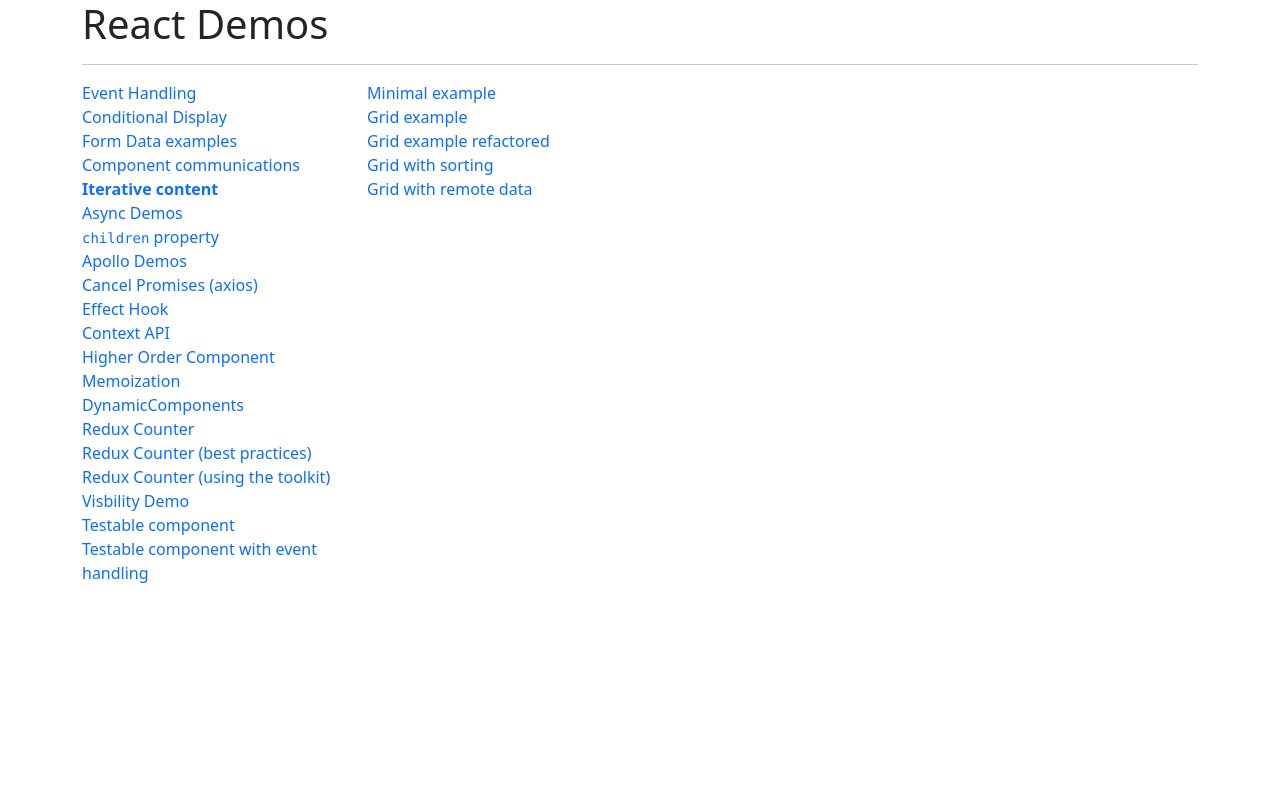
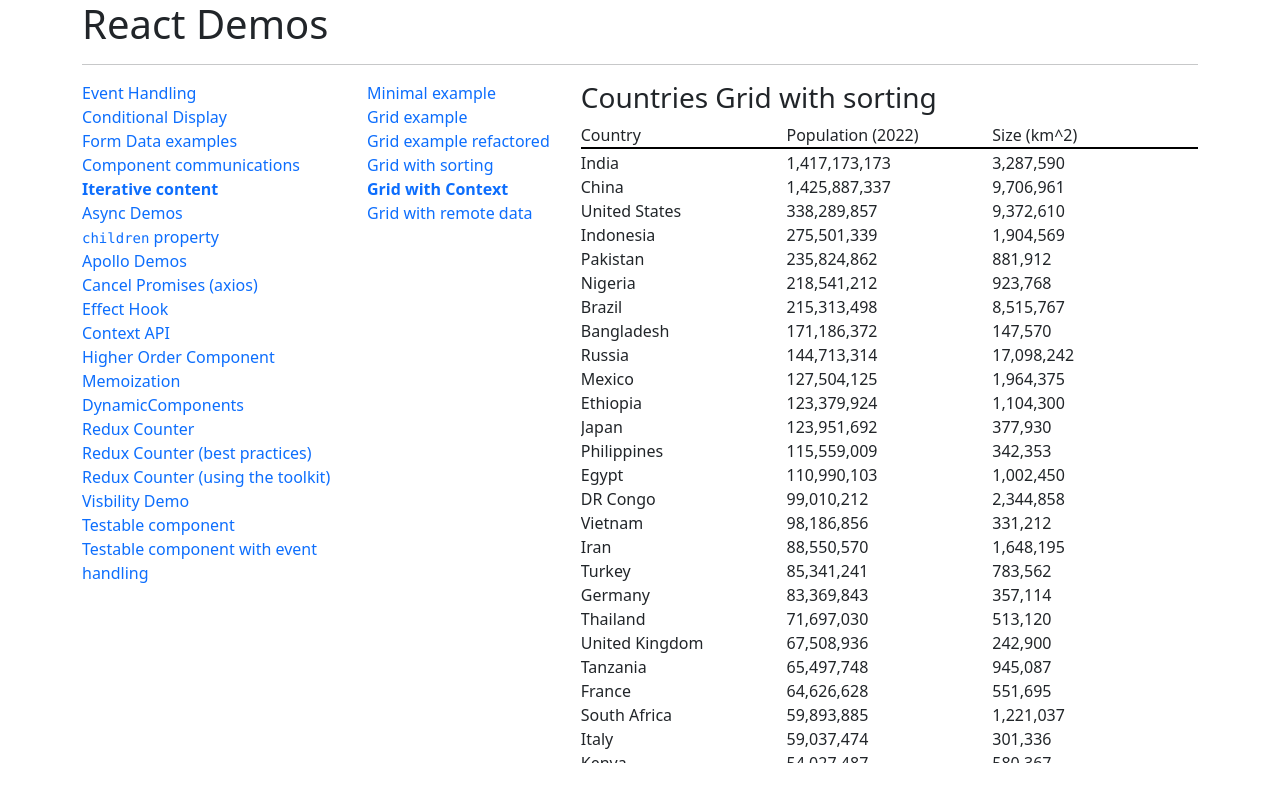
Before and after one commit to speedingplanet/front-end-bootcamp, a React (Vite) app in the folder react-demos/: page /iterative-content/grid-context in a window 1280 px wide. Built offline with nearby package versions, Linux system fonts and the light colour scheme.

Commit message:
Add Context demo

```diff
--- a/react-demos/src/iterative-content/IterativeContentManager.jsx
+++ b/react-demos/src/iterative-content/IterativeContentManager.jsx
@@ -5,6 +5,7 @@ import GridExample from './GridExample';
 import GridRefactored from './grid-refactored/GridRefactored';
 import GridSorted from './grid-sorted/GridSorted';
 import GridRemote from './grid-remote/GridRemote';
+import GridWithContext from './grid-context/GridWithContext';
 
 function IterativeContentManager() {
 	return (
@@ -33,6 +34,11 @@ function IterativeContentManager() {
 							</NavLink>
 						</li>
 						<li>
+							<NavLink to="/iterative-content/grid-context">
+								Grid with Context
+							</NavLink>
+						</li>
+						<li>
 							<NavLink to="/iterative-content/grid-remote">
 								Grid with remote data
 							</NavLink>
@@ -58,6 +64,10 @@ function IterativeContentManager() {
 							element={<GridSorted />}
 						/>
 						<Route
+							path="grid-context"
+							element={<GridWithContext />}
+						/>
+						<Route
 							path="grid-remote"
 							element={<GridRemote />}
 						/>
--- /dev/null
+++ b/react-demos/src/iterative-content/grid-context/GridBodyContext.jsx
@@ -0,0 +1,17 @@
+import React from 'react';
+import GridBodyRow from './GridBodyRowContext';
+
+function GridBody({ countries }) {
+	return (
+		<div className="countries-grid-body">
+			{countries.map((country) => (
+				<GridBodyRow
+					key={country.id}
+					country={country}
+				/>
+			))}
+		</div>
+	);
+}
+
+export default GridBody;
--- /dev/null
+++ b/react-demos/src/iterative-content/grid-context/GridBodyRowContext.jsx
@@ -0,0 +1,20 @@
+import React, { useContext } from 'react';
+import { GridContext } from './grid-context.js';
+
+function GridBodyRow({ country }) {
+	let columns = useContext(GridContext);
+	return (
+		<>
+			{columns.map((column) => {
+				let value = country[column.field];
+				if (column.formatter) {
+					value = column.formatter(value);
+				}
+
+				return <div key={column.field}>{value}</div>;
+			})}
+		</>
+	);
+}
+
+export default GridBodyRow;
--- /dev/null
+++ b/react-demos/src/iterative-content/grid-context/GridHeaderRowContext.jsx
@@ -0,0 +1,26 @@
+import React, { useContext } from 'react';
+import { GridContext } from './grid-context.js';
+import SortIndicator from './SortIndicator';
+
+function GridHeaderRow({ onHeaderClick, sortConfig }) {
+	let columns = useContext(GridContext);
+	return (
+		<div className="countries-grid-head">
+			{columns.map((column) => (
+				<div
+					className="countries-grid-header"
+					key={column.field}
+					onClick={() => onHeaderClick(column.field)}
+				>
+					{column.label}{' '}
+					<SortIndicator
+						sortConfig={sortConfig}
+						field={column.field}
+					/>
+				</div>
+			))}
+		</div>
+	);
+}
+
+export default GridHeaderRow;
--- /dev/null
+++ b/react-demos/src/iterative-content/grid-context/GridWithContext.jsx
@@ -0,0 +1,77 @@
+import React, { useState } from 'react';
+import { orderBy } from 'lodash';
+import { countries } from '../../data/countries-table.json';
+import { GridContext } from './grid-context.js';
+import GridHeaderRow from './GridHeaderRowContext';
+import GridBody from './GridBodyContext';
+import '../GridExample.css';
+
+let initialSortConfig = {
+	sortField: '',
+	sortDirection: 'asc',
+};
+
+let formatter = new Intl.NumberFormat();
+
+let columns = [
+	{
+		field: 'country',
+		label: 'Country',
+	},
+	{
+		field: 'pop2022',
+		label: 'Population (2022)',
+		formatter: (v) => formatter.format(v),
+	},
+	{
+		field: 'area',
+		label: 'Size (km^2)',
+		formatter: (v) => formatter.format(v),
+	},
+];
+
+function GridWithContext() {
+	let [sortConfig, setSortConfig] = useState(initialSortConfig);
+
+	function handleHeaderClick(sortField) {
+		let sortDirection = 'asc';
+		if (
+			sortConfig.sortField === sortField &&
+			sortConfig.sortDirection === 'asc'
+		) {
+			sortDirection = 'desc';
+		}
+
+		let nextSortConfig = {
+			sortField,
+			sortDirection,
+		};
+
+		setSortConfig(nextSortConfig);
+	}
+
+	let sortedCountries = orderBy(
+		countries,
+		sortConfig.sortField,
+		sortConfig.sortDirection,
+	);
+
+	return (
+		<section style={{ '--columns': columns.length }}>
+			<GridContext.Provider value={columns}>
+				<h3>Countries Grid with sorting</h3>
+				<div className="countries-grid">
+					{/* No longer need to provide columns here */}
+					<GridHeaderRow
+						onHeaderClick={handleHeaderClick}
+						sortConfig={sortConfig}
+					/>
+					{/* No longer need to provide columns here */}
+					<GridBody countries={sortedCountries} />
+				</div>
+			</GridContext.Provider>{' '}
+		</section>
+	);
+}
+
+export default GridWithContext;
--- /dev/null
+++ b/react-demos/src/iterative-content/grid-context/SortIndicator.jsx
@@ -0,0 +1,11 @@
+import React from 'react';
+
+function SortIndicator({ sortConfig, field }) {
+	if (sortConfig.sortField !== field) {
+		return '';
+	}
+
+	return <span>{sortConfig.sortDirection === 'asc' ? '⬆️' : '⬇️'}</span>;
+}
+
+export default SortIndicator;
--- /dev/null
+++ b/react-demos/src/iterative-content/grid-context/grid-context.js
@@ -0,0 +1,4 @@
+import { createContext } from 'react';
+
+// Will eventually store column configuration
+export const GridContext = createContext([]);
```
